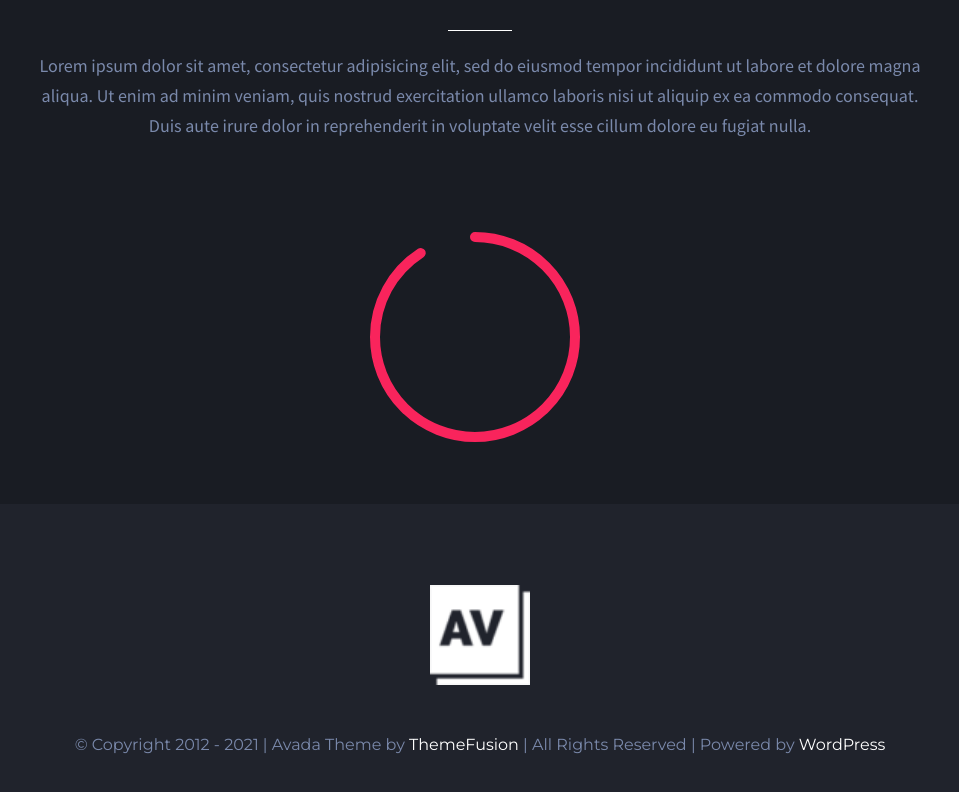
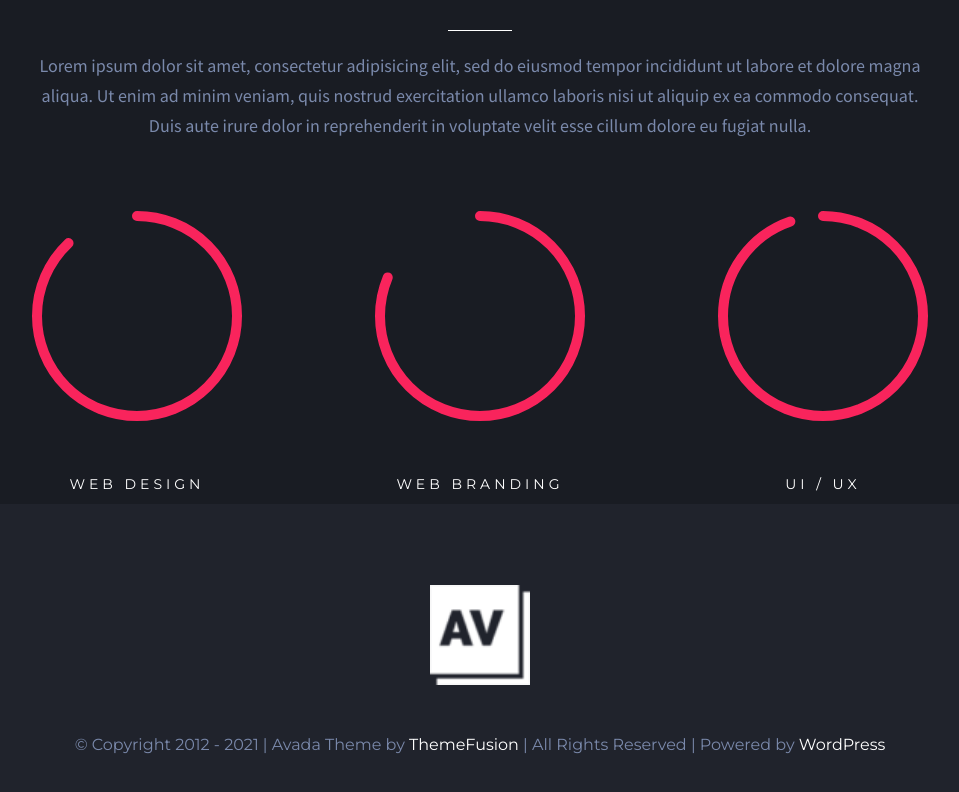
Before and after one commit to VitoMars/proj-html-vuejs, a Vue app: page / in a window 1280 px wide. Shown: the part 1873-2665 px from the top of the page, without its empty margins (160-1119 px from the left). Built offline with nearby package versions, Linux system fonts and the light colour scheme.

Commit message:
Fine creazione cerchi

```diff
--- a/src/components/2_WorkWithMe.vue
+++ b/src/components/2_WorkWithMe.vue
@@ -10,12 +10,44 @@
       commodo consequat. Duis aute irure dolor in reprehenderit in voluptate
       velit esse cillum dolore eu fugiat nulla.
     </p>
-    <!-- Circle -->
-    <div class="box">
-      <svg>
-        <circle cx="100" cy="100" r="100"></circle>
-      </svg>
-      <div class="icon"></div>
+    <!-- Circles -->
+    <div class="circles">
+      <!-- Box 1 -->
+      <div class="box">
+        <div class="relative">
+          <svg>
+            <circle cx="100" cy="100" r="100"></circle>
+          </svg>
+          <div class="icon">
+            <i class="fas fa-drafting-compass"></i>
+          </div>
+          <h5>WEB DESIGN</h5>
+        </div>
+      </div>
+      <!-- Box2 -->
+      <div class="box">
+        <div class="relative">
+          <svg>
+            <circle cx="100" cy="100" r="100"></circle>
+          </svg>
+          <div class="icon">
+            <i class="fas fa-shield-alt"></i>
+          </div>
+          <h5>WEB BRANDING</h5>
+        </div>
+      </div>
+      <!-- Box 3 -->
+      <div class="box">
+        <div class="relative">
+          <svg>
+            <circle cx="100" cy="100" r="100"></circle>
+          </svg>
+          <div class="icon">
+            <i class="far fa-gem"></i>
+          </div>
+          <h5>UI / UX</h5>
+        </div>
+      </div>
     </div>
   </div>
 </template>
@@ -28,36 +60,6 @@ export default {
 
 <style scoped lang="scss">
 @import "./style/colors.scss";
-
-// Test 1
-.box {
-  position: relative;
-  width: 300px;
-  height: 400px;
-  display: flex;
-  justify-content: center;
-  align-items: center;
-  flex-direction: column;
-
-  svg {
-    position: relative;
-    width: 220px;
-    height: 220px;
-    transform: rotate(-90deg);
-    circle {
-      width: 220px;
-      height: 220px;
-      fill: none;
-      stroke-width: 10;
-      stroke: $radicalRed;
-      transform: translate(5px, 5px);
-      stroke-dasharray: calc(100 * 6);
-      stroke-dashoffset: calc((100 * 6) - ((100 * 6) * 95) / 100);
-      stroke-linecap: round;
-    }
-  }
-}
-
 .workWithMe {
   display: flex;
   flex-direction: column;
@@ -72,8 +74,76 @@ h6 {
   color: $text-secondary;
 }
 
+h5 {
+  font-size: 14px;
+  letter-spacing: 4px;
+  font-weight: inherit;
+  margin-top: 50px;
+}
+
 p {
   max-width: 900px;
   color: $text-primary;
 }
+
+// Cerchi
+.circles {
+  width: 70vw;
+  display: flex;
+  justify-content: space-between;
+  margin-top: 50px;
+  .box {
+    position: relative;
+    display: flex;
+    flex-direction: column;
+    justify-content: center;
+    align-items: center;
+    .relative {
+      position: relative;
+      width: 210px;
+      height: 210px;
+      svg {
+        position: relative;
+        max-width: 210px;
+        height: 210px;
+        transform: rotate(-90deg);
+        circle {
+          width: 200px;
+          height: 200px;
+          fill: none;
+          stroke-width: 10px;
+          stroke: $radicalRed;
+          transform: translate(5px, 5px);
+          stroke-dasharray: calc(100 * 6);
+          stroke-linecap: round;
+        }
+      }
+    }
+  }
+}
+
+.circles .box:nth-child(1) svg circle {
+  stroke-dashoffset: calc((100 * 6) - ((100 * 6) * 92) / 100);
+}
+
+.circles .box:nth-child(2) svg circle {
+  stroke-dashoffset: calc((100 * 6) - ((100 * 6) * 85) / 100);
+}
+
+.circles .box:nth-child(3) svg circle {
+  stroke-dashoffset: calc((100 * 6) - ((100 * 6) * 99) / 100);
+}
+
+.icon {
+  position: absolute;
+  top: 0;
+  left: 0;
+  width: 100%;
+  height: 100%;
+  display: flex;
+  justify-content: center;
+  align-items: center;
+  font-size: 60px;
+  color: $text-primary;
+}
 </style>
--- a/src/components/Main.vue
+++ b/src/components/Main.vue
@@ -1,5 +1,5 @@
-<template
-  ><div>
+<template>
+  <div class="main">
     <AboutMe />
     <WorkWithMe />
   </div>
```
